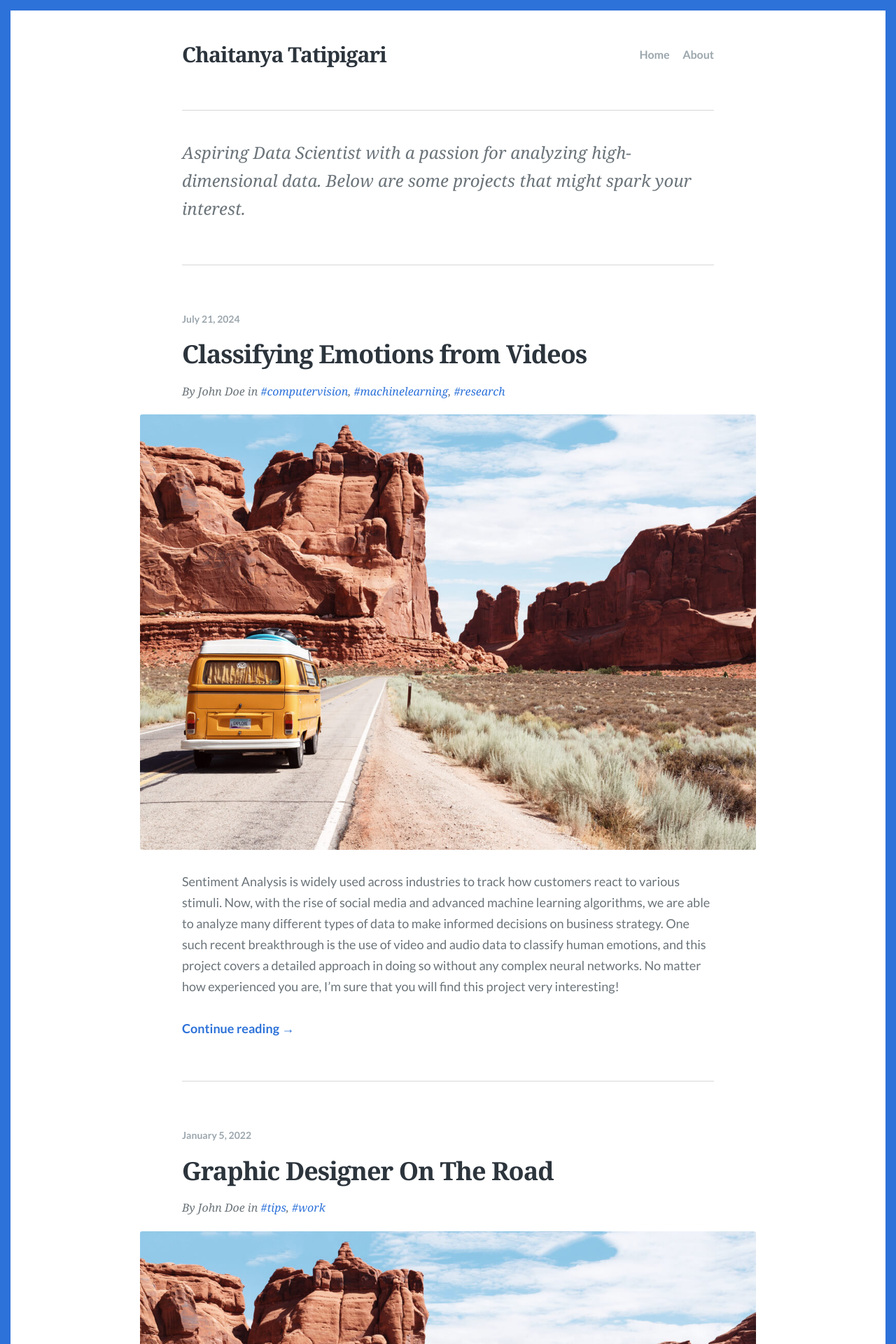
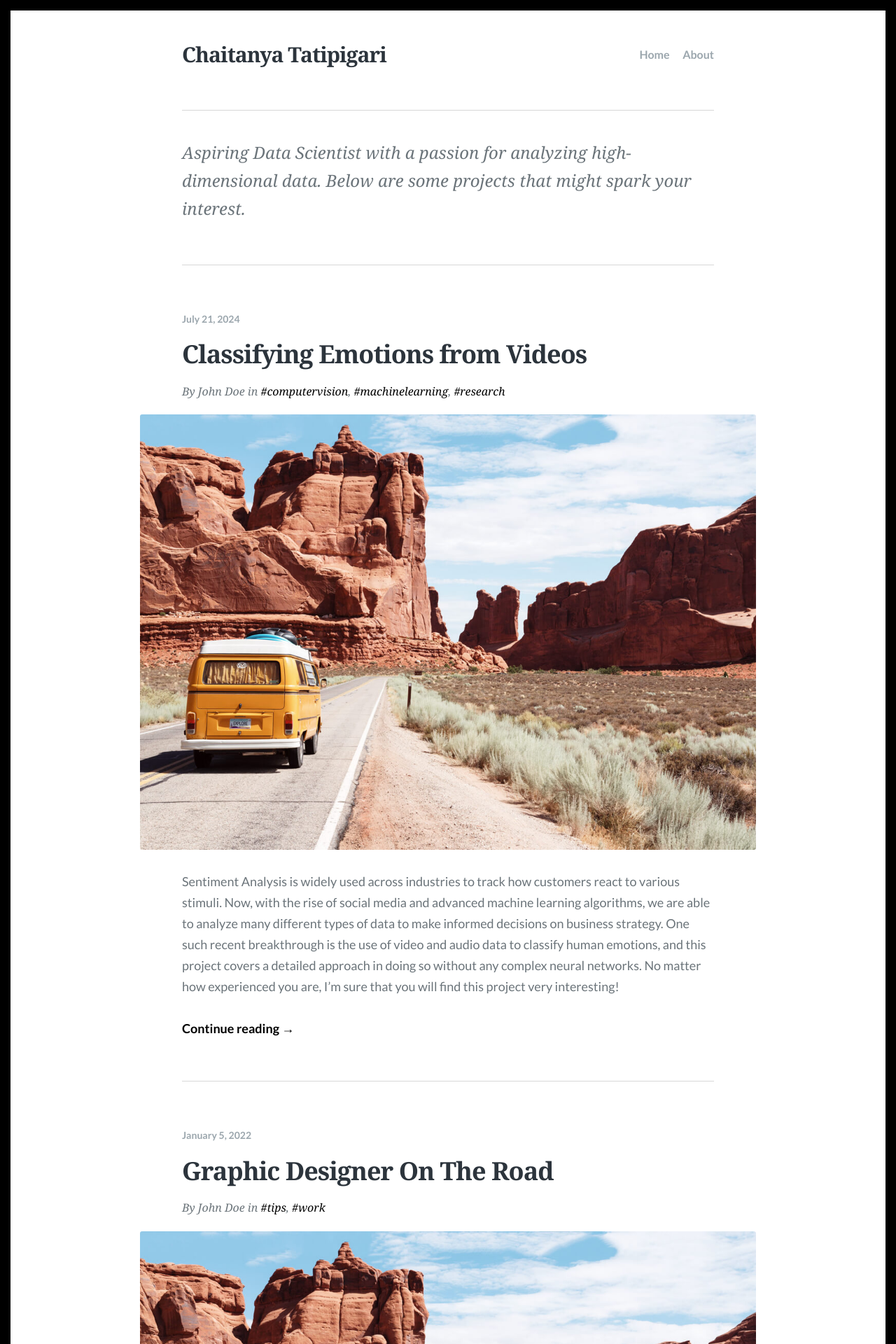
Before and after one commit to Chai-T29/Chai-T29.github.io, a Jekyll site: the page built from index.html, in a window 1280 px wide. Shown: the top 1920 px of the page at 70% size. Built offline with Jekyll 4.4.1, drawn with Linux system fonts in a browser that asks for light colours; some web fonts are replaced; the list of posts is cut into pages by our own code.

Commit message:
Update _config.yml

```diff
--- a/_config.yml
+++ b/_config.yml
@@ -37,7 +37,7 @@ navigation:
 disqus: justgoodthemes
 
 # Colors
-accent_color: '#2d72d9'
+accent_color: '#000000'
 
 # Site footer
 footer:
```
